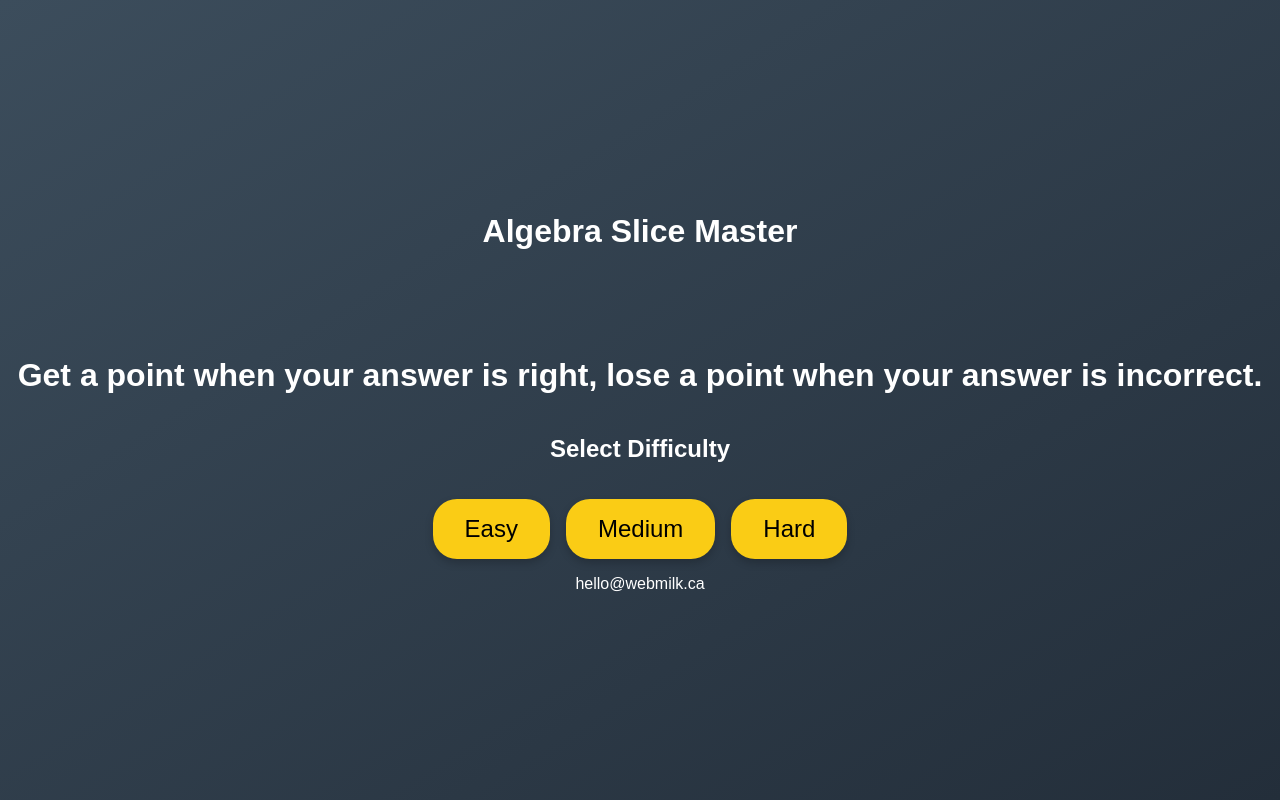
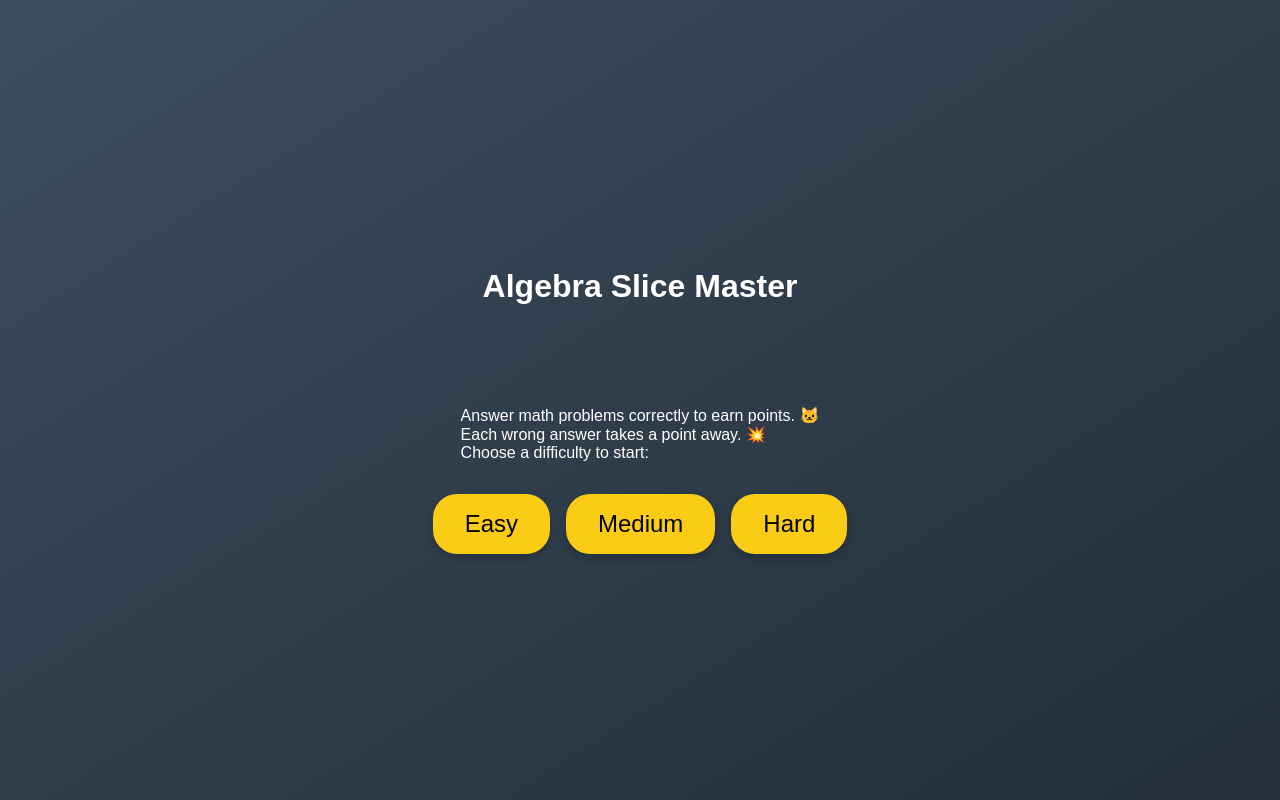
Before and after one commit to prostranstvo/GAME, a plain HTML site: page index.html in a window 1280 px wide. Drawn offline with Linux system fonts and the light colour scheme.

Commit message:
Update index.html

```diff
--- a/index.html
+++ b/index.html
@@ -1,23 +1,25 @@
-<!-- index.html -->
 <!DOCTYPE html>
 <html lang="en">
 <head>
   <meta charset="UTF-8">
   <meta name="viewport" content="width=device-width, initial-scale=1.0">
-  <title>Algebra Master</title>
+  <title>Algebra Slice Master</title>
   <link rel="stylesheet" href="style.css">
 </head>
 <body>
+  <h1 id="title" class="title-center">Algebra Slice Master</h1>
   <div class="score" id="scoreBox" style="display: none;">Score: 0</div>
-  <h1 id="title">Algebra Slice Master</h1>
   <div class="card" id="questionBox" style="display: none;"></div>
   <div class="grid" id="choices" style="display: none;"></div>
   <div class="feedback" id="feedback" style="display: none;"></div>
   <div class="animation" id="animation" style="display:none;"></div>
 
   <div class="difficulty" id="difficultyScreen">
-<h1>Get a point when your answer is right, lose a point when your answer is incorrect.</h1>
-    <h2>Select Difficulty</h2>
+    <p class="rules">
+      Answer math problems correctly to earn points. 🐱
+      <br>Each wrong answer takes a point away. 💥
+      <br>Choose a difficulty to start:
+    </p>
     <div class="button-grid">
       <button class="difficulty-btn" data-level="easy">Easy</button>
       <button class="difficulty-btn" data-level="medium">Medium</button>
@@ -26,7 +28,5 @@
   </div>
 
   <script src="script.js"></script>
-
-<p>hello@webmilk.ca</p>
 </body>
 </html>
```
